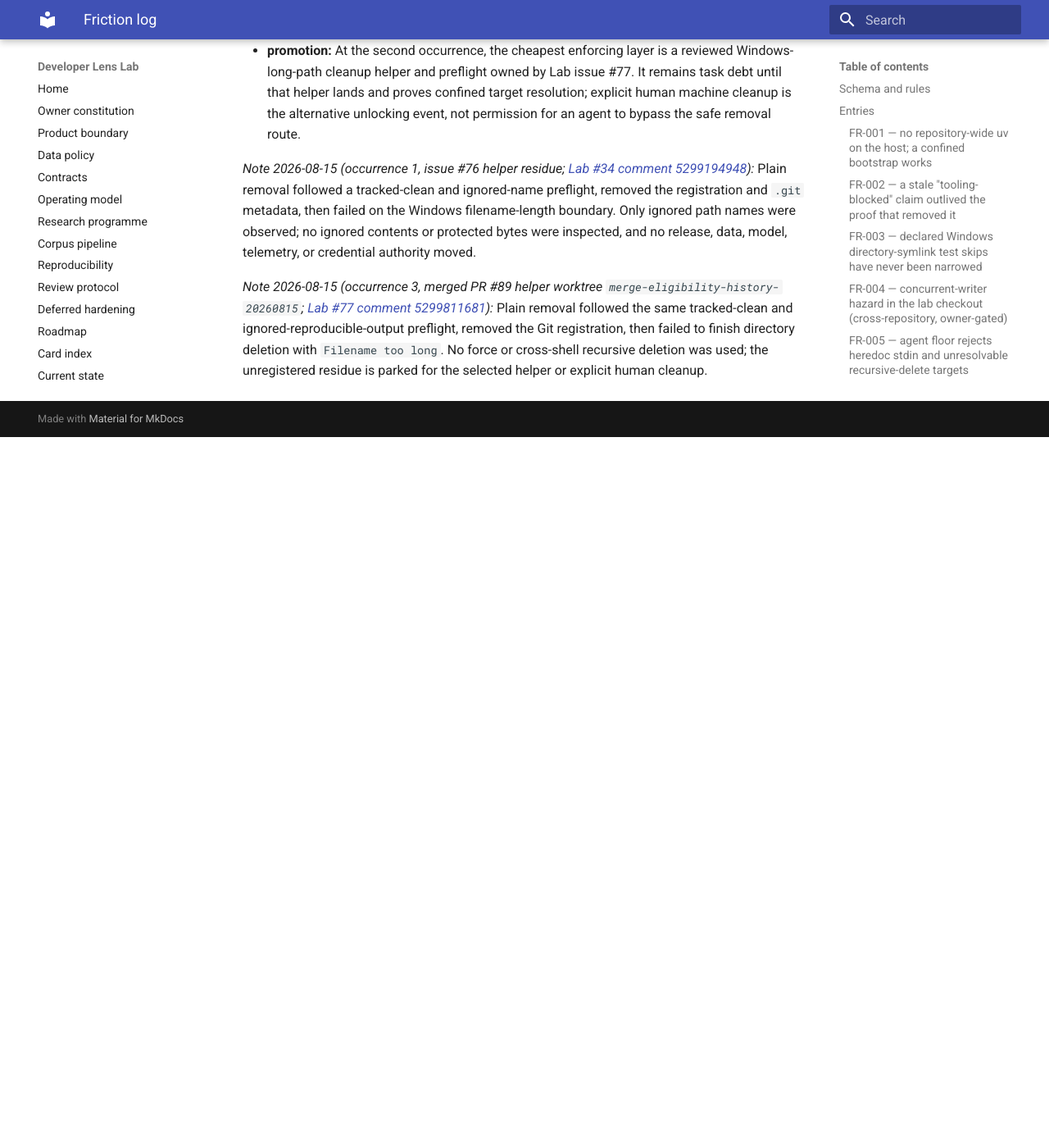
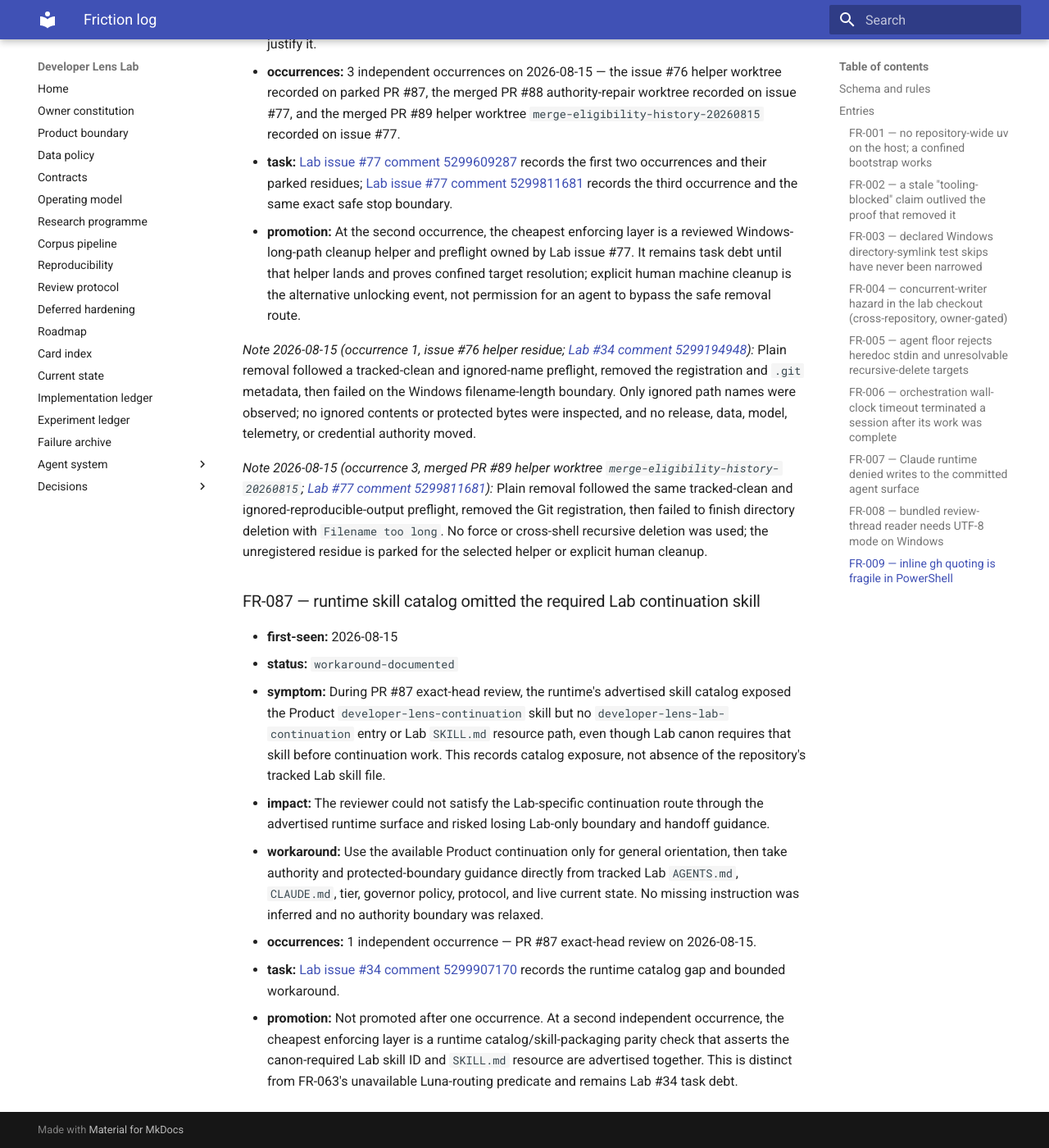
Before and after one commit to Chris0Jeky/developer-lens-lab, an MkDocs documentation site: the page built from docs/agent-system/FRICTION_LOG.md, in a window 1280 px wide and 1400 px high, scrolled down 71324 px. Shown: the whole window at 82% size. Built offline with MkDocs 1.6.1 and Material for MkDocs 9.7.7, drawn with Linux system fonts in a browser that asks for light colours; before the commit the page ends 71857 px from its top, so only the background shows below that; some of the changed text lies outside the part shown.

Commit message:
Record PR 87 review friction

```diff
--- a/docs/agent-system/FRICTION_LOG.md
+++ b/docs/agent-system/FRICTION_LOG.md
@@ -353,9 +353,12 @@ alter `Chris0Jeky/developer-lens-lab::HUMAN_TODO.md::q-8`.
 - **workaround:** Write the throwaway script to a file under the gitignored bootstrap directory and
   run the interpreter against that path; delete generated paths with an explicitly resolvable target
   or leave gitignored build output in place. Both are cheap and leave the tracked tree clean.
-- **occurrences:** 3 recorded — 2026-08-09 (LAB-GOV-02, both forms in the same session), plus two
-  independent 2026-08-12 events noted below.
-- **task:** lab issue #33 records it; no repository change is required.
+- **occurrences:** 4 recorded — 2026-08-09 (LAB-GOV-02, both forms in the same session), two
+  independent 2026-08-12 events, and the independent 2026-08-15 PR #87 review event noted below.
+- **task:** [Lab issue #33](https://github.com/Chris0Jeky/developer-lens-lab/issues/33) carries the
+  original record; [Lab issue #34 comment
+  5299907170](https://github.com/Chris0Jeky/developer-lens-lab/issues/34#issuecomment-5299907170)
+  records the PR #87 recurrence and safe stop.
 - **promotion:** Deliberately NOT promoted. This is agent-harness behaviour, not a repository
   invariant: the cheapest layer is session memory, which is outside this repository's enforcement
   ladder. Revisit only if it recurs in a way that costs a lane rather than a minute.
@@ -372,6 +375,12 @@ worked around with the file-edit tool; and a heredoc piped into a GitHub CLI com
 (`… <<'EOF' | gh … --body-file -`) during the lane claim, worked around by writing the body to a
 scratch file and passing `--body-file <path>`. Both cost one retry each and blocked no lane; the
 promotion decision is unchanged.
+
+_Note 2026-08-15 (occurrence 4, PR #87 exact-head review):_ The policy floor rejected a wrapper
+containing recursive `Remove-Item` against a validated OS-temporary target before execution. The
+reviewer used a fresh GUID-named OS-temporary MkDocs target and left it uninspected and undeleted;
+no generated output, deletion, repository ref, or GitHub state changed. The existing session-memory
+promotion decision is unchanged because the refusal cost one safe retry and did not block the lane.
 
 ### FR-006 — orchestration wall-clock timeout terminated a session after its work was complete
 
@@ -2518,3 +2527,25 @@ Plain removal followed the same tracked-clean and ignored-reproducible-output pr
 Git registration, then failed to finish directory deletion with `Filename too long`. No force or
 cross-shell recursive deletion was used; the unregistered residue is parked for the selected helper
 or explicit human cleanup.
+
+### FR-087 — runtime skill catalog omitted the required Lab continuation skill
+
+- **first-seen:** 2026-08-15
+- **status:** `workaround-documented`
+- **symptom:** During PR #87 exact-head review, the runtime's advertised skill catalog exposed the
+  Product `developer-lens-continuation` skill but no `developer-lens-lab-continuation` entry or Lab
+  `SKILL.md` resource path, even though Lab canon requires that skill before continuation work. This
+  records catalog exposure, not absence of the repository's tracked Lab skill file.
+- **impact:** The reviewer could not satisfy the Lab-specific continuation route through the
+  advertised runtime surface and risked losing Lab-only boundary and handoff guidance.
+- **workaround:** Use the available Product continuation only for general orientation, then take
+  authority and protected-boundary guidance directly from tracked Lab `AGENTS.md`, `CLAUDE.md`,
+  tier, governor policy, protocol, and live current state. No missing instruction was inferred and
+  no authority boundary was relaxed.
+- **occurrences:** 1 independent occurrence — PR #87 exact-head review on 2026-08-15.
+- **task:** [Lab issue #34 comment 5299907170](https://github.com/Chris0Jeky/developer-lens-lab/issues/34#issuecomment-5299907170)
+  records the runtime catalog gap and bounded workaround.
+- **promotion:** Not promoted after one occurrence. At a second independent occurrence, the
+  cheapest enforcing layer is a runtime catalog/skill-packaging parity check that asserts the
+  canon-required Lab skill ID and `SKILL.md` resource are advertised together. This is distinct
+  from FR-063's unavailable Luna-routing predicate and remains Lab #34 task debt.
```
